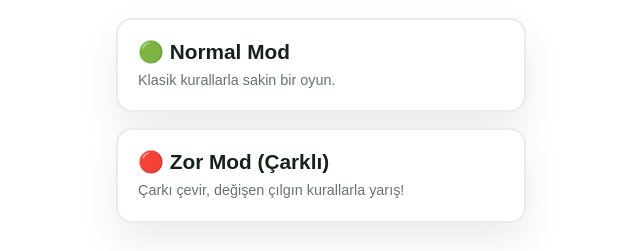
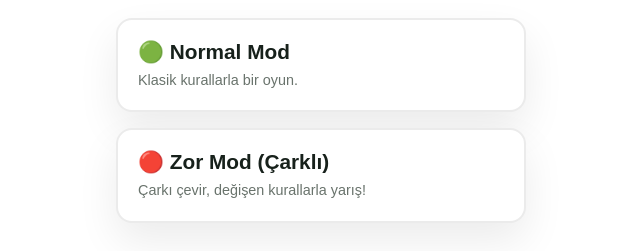
Before and after one commit to idemelisy/kelime-zinciri, a React (Vite) app in the folder web-game/: page / in a window 1280 px wide. Both pictures are taken after a click on the button "Oyuna Başla". Shown: the part 332-583 px from the top of the page, without its empty margins (319-959 px from the left). Built offline with nearby package versions, Linux system fonts and the light colour scheme.

Commit message:
change in text

```diff
--- a/web-game/src/app/App.tsx
+++ b/web-game/src/app/App.tsx
@@ -535,12 +535,12 @@ interface WheelOption {
 
 const WHEEL_OPTIONS: WheelOption[] = [
   // 💡 Kısır Döngü açıklaması netleştirildi
-  { type: 'NO_CYCLE', label: '🔄 Kısır Döngü Yasağı', description: 'Başlangıç kelimesinin son harfiyle biten kelime kullanamazsın!' },
-  { type: 'BAN_VOWELS', label: '🚫 Sesli Ambargosu', description: "İçinde 'A' veya 'E' geçen kelimeler yasak!" },
-  { type: 'BAN_CONSONANTS', label: '🚫 Sessiz Ambargosu', description: "İçinde 'K', 'L' veya 'M' geçen kelimeler yasak!" },
-  { type: 'MIN_LENGTH', label: '📏 Ağır Sıklet', description: 'En az 5 harfli kelimeler kullanmalısın!' },
+  { type: 'NO_CYCLE', label: ' Kısır Döngü Yasağı', description: 'Başlangıç kelimesinin son harfiyle biten kelime kullanamazsın!' },
+  { type: 'BAN_VOWELS', label: ' Sesli Ambargosu', description: "İçinde 'A' veya 'E' geçen kelimeler yasak!" },
+  { type: 'BAN_CONSONANTS', label: ' Sessiz Ambargosu', description: "İçinde 'K', 'L' veya 'M' geçen kelimeler yasak!" },
+  { type: 'MIN_LENGTH', label: ' Ağır Sıklet', description: 'En az 5 harfli kelimeler kullanmalısın!' },
   // 💡 Süre açıklaması 12 saniyeye göre güncellendi
-  { type: 'HALF_TIME', label: '⚡ Zaman Baskısı', description: 'Süre 12 saniyeden 6 saniyeye düşer! Elini çabuk tut!' },
+  { type: 'HALF_TIME', label: ' Zaman Baskısı', description: 'Süre 12 saniyeden 6 saniyeye düşer! Elini çabuk tut!' },
 ];
 
 function displayWord(word: string): string {
@@ -811,11 +811,11 @@ export default function App() {
               setTimeLeft(7); // Normal mod süresi 7 saniye
             }}>
               🟢 Normal Mod
-              <span>Klasik kurallarla sakin bir oyun.</span>
+              <span>Klasik kurallarla bir oyun.</span>
             </button>
             <button className="mode-btn hard" onClick={() => setGameMode('HARD')}>
               🔴 Zor Mod (Çarklı)
-              <span>Çarkı çevir, değişen çılgın kurallarla yarış!</span>
+              <span>Çarkı çevir, değişen kurallarla yarış!</span>
             </button>
           </div>
         </div>
@@ -843,7 +843,7 @@ export default function App() {
                 <p className="rule-description">{wheelResult.description}</p>
               </div>
             ) : (
-              <div className="wheel-placeholder"> Çarkı Döndürmek İçin Dokun!</div>
+              <div className="wheel-placeholder"> Dokunarak Çarkı Döndür!</div>
             )}
           </div>
 
```
